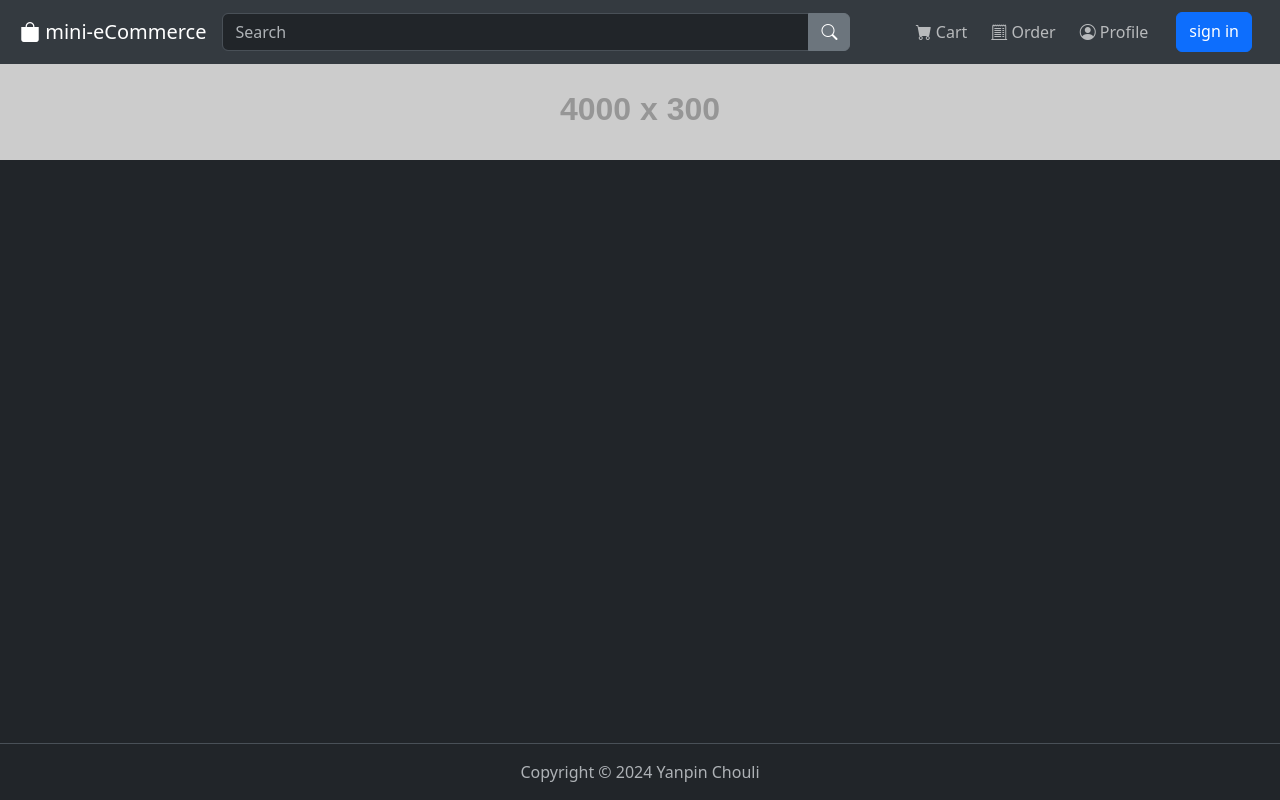
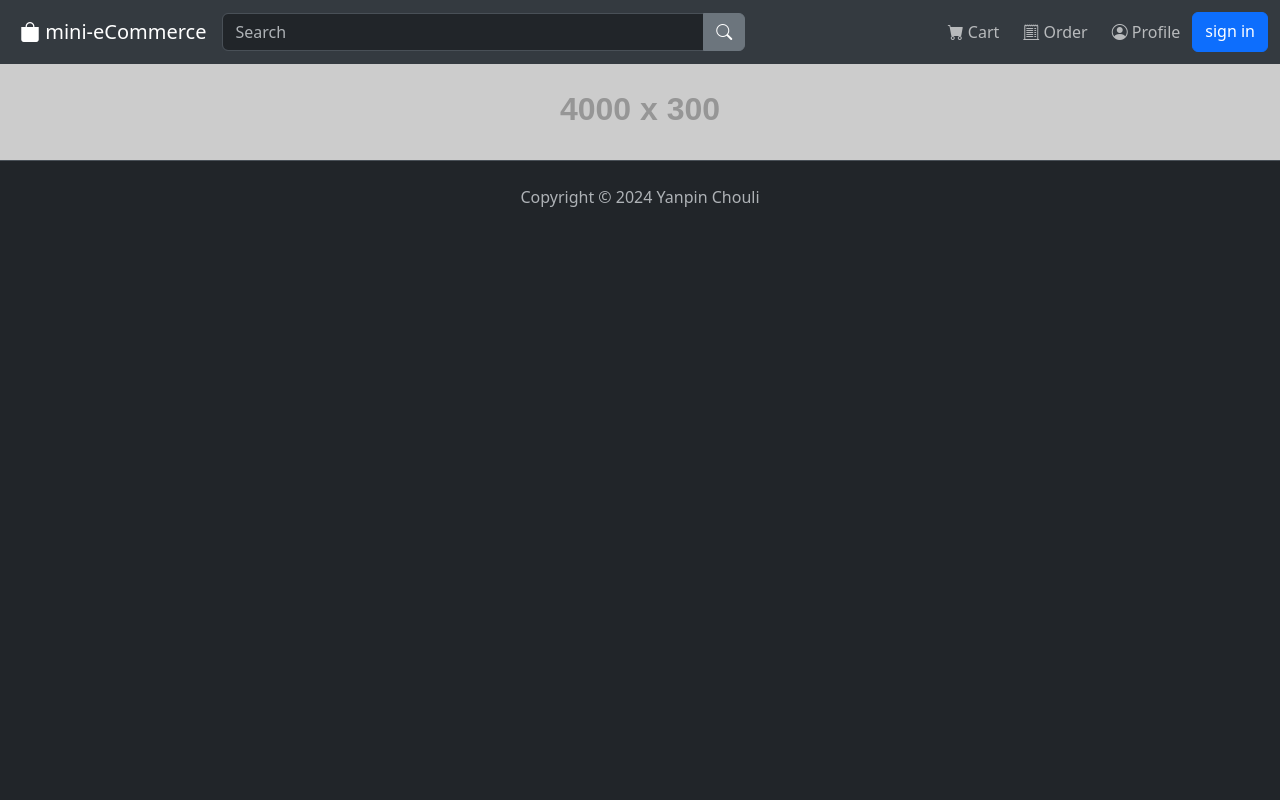
Before and after one commit to yanpin0524/mini-ecommerce, a Django app: template shop_web/templates/shop.html in a window 1280 px wide. Run offline with Django 4.2, Linux system fonts and the light colour scheme; the template is opened without the code that fills it, so the values that code supplies are empty; grey boxes labelled with a size stand in for pictures from a placeholder-image service; some libraries are stand-ins or nearby versions.

Commit message:
🦄 refactor(website layout): 對網站的基本架構與樣式進行細微的調整

```diff
--- a/shop_web/templates/layout/base.html
+++ b/shop_web/templates/layout/base.html
@@ -22,11 +22,11 @@
         <link rel="stylesheet"
               href="https://cdn.jsdelivr.net/npm/bootstrap-icons@1.11.3/font/bootstrap-icons.min.css" />
     </head>
-    <body class="d-flex flex-column h-100">
+    <body class="d-flex flex-column">
         <header class="sticky-top">
             {% include "layout/navbar.html" %}
         </header>
-        <main class="h-100">
+        <main class="container-fluid p-0">
             {% block content %}
                 {% comment %} Loading Animation {% endcomment %}
                 <div class="h-100 d-flex justify-content-center align-items-center">
--- a/shop_web/templates/layout/footer.html
+++ b/shop_web/templates/layout/footer.html
@@ -1,4 +1,4 @@
-<footer class="footer mt-auto py-3 border-top border-1">
+<footer class="footer mt-auto py-4 border-top border-1">
     <div class="container text-center">
         <span class="text-muted">Copyright © 2024 Yanpin Chouli</span>
     </div>
--- a/shop_web/templates/layout/navbar.html
+++ b/shop_web/templates/layout/navbar.html
@@ -1,26 +1,26 @@
-<nav class="navbar bg-body-secondary navbar-expand-xl">
+<nav class="navbar bg-body-secondary navbar-expand-lg">
     <div class="container-fluid">
         <a class="navbar-brand ms-2" href="{% url "shop_page" %}">
             <i class="bi bi-bag-fill"></i>
             mini-eCommerce
         </a>
-        <form class="input-group w-50" role="search">
-            <input class="form-control"
-                   type="search"
-                   placeholder="Search"
-                   aria-label="Search" />
-            <button class="btn btn-secondary" type="submit">
-                <i class="bi bi-search"></i>
-            </button>
-        </form>
-        <button class="navbar-toggler"
+        <button class="navbar-toggler ms-auto my-1"
                 type="button"
                 data-bs-toggle="collapse"
                 data-bs-target="#navbarCollapseContent">
             <span class="navbar-toggler-icon"></span>
         </button>
-        <div class="collapse navbar-collapse justify-content-end"
+        <div class="collapse navbar-collapse justify-content-between"
              id="navbarCollapseContent">
+            <form class="input-group my-1 w-50" role="search">
+                <input class="form-control"
+                       type="search"
+                       placeholder="Search"
+                       aria-label="Search" />
+                <button class="btn btn-secondary" type="submit">
+                    <i class="bi bi-search"></i>
+                </button>
+            </form>
             <div class="navbar-nav">
                 <a class="nav-link m-1" href="#">
                     <i class="bi bi-cart-fill"></i>
@@ -34,7 +34,7 @@
                     <i class="bi bi-person-circle"></i>
                     Profile
                 </a>
-                <a class="btn btn-primary mx-3 my-1" href="">sign in</a>
+                <a class="btn btn-primary my-1" href="">sign in</a>
             </div>
         </div>
     </div>
```
